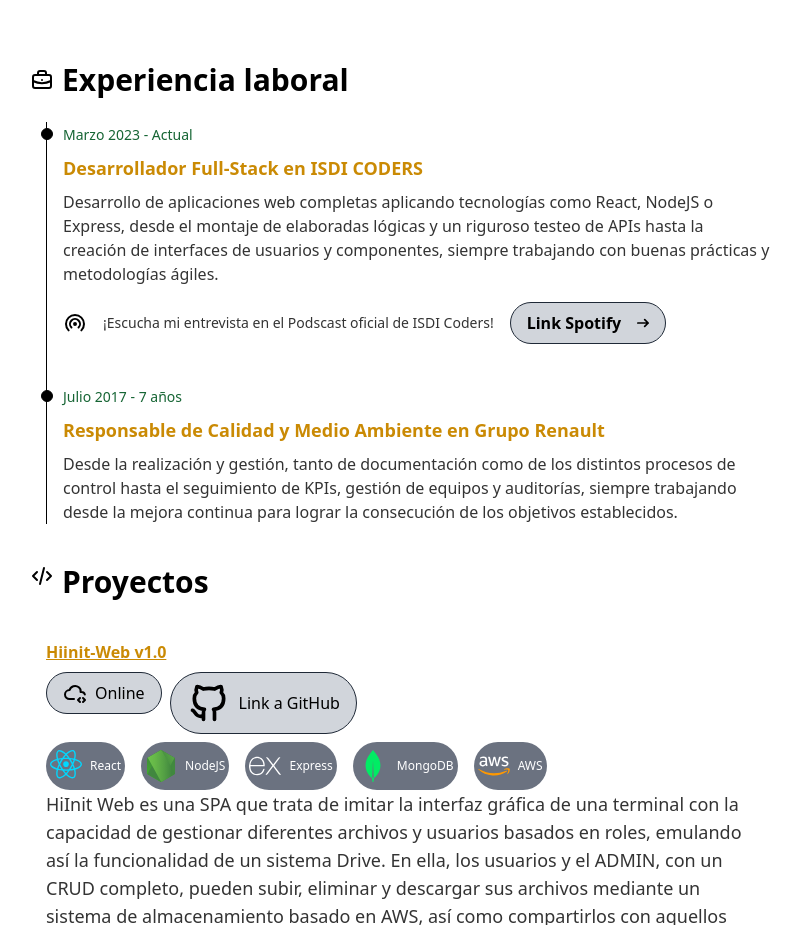
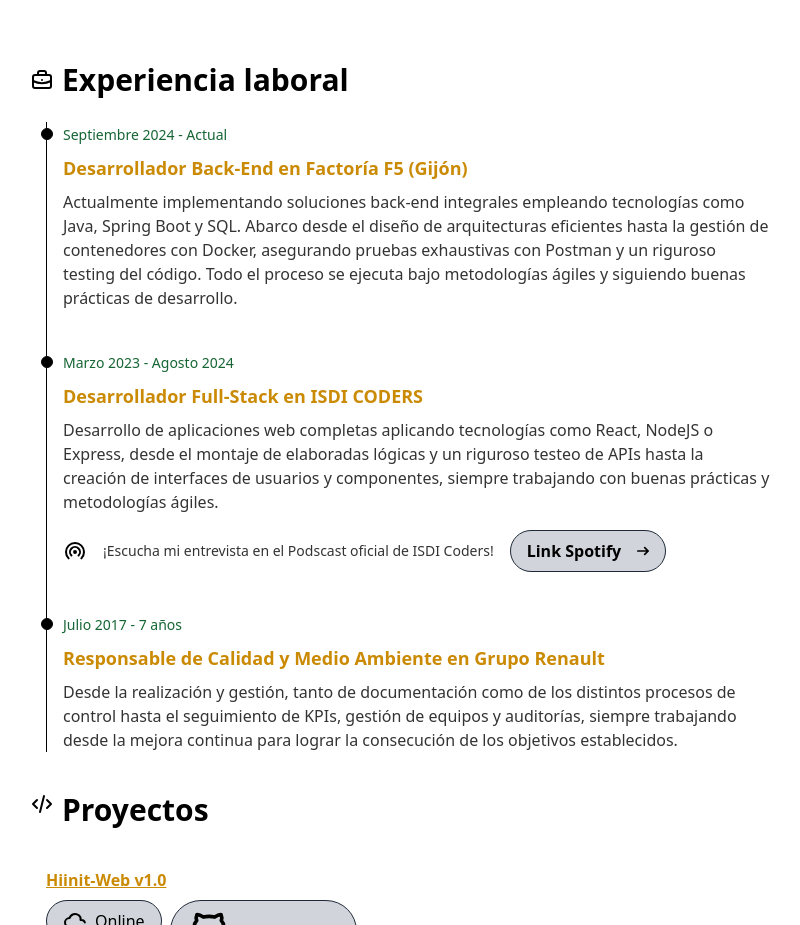
Before and after one commit to abelpriem/porfolio-abel, an Astro site: page / in a window 1280 px wide. Shown: the part 940-1865 px from the top of the page, without its empty margins (240-1040 px from the left). Built offline with nearby package versions, Linux system fonts and the light colour scheme; Astro itself is replaced by a stand-in of ours.

Commit message:
Update with Back-End experience on Bootcamp Factoría F5

```diff
--- a/src/components/Experience.astro
+++ b/src/components/Experience.astro
@@ -3,7 +3,13 @@ import ExperienceItem from "./ExperienceItem.astro";
 
 const EXPERIENCE = [
   {
-    date: "Marzo 2023 - Actual",
+    date: "Septiembre 2024 - Actual",
+    title: "Desarrollador Back-End en Factoría F5 (Gijón)",
+    description:
+      "Actualmente implementando soluciones back-end integrales empleando tecnologías como Java, Spring Boot y SQL. Abarco desde el diseño de arquitecturas eficientes hasta la gestión de contenedores con Docker, asegurando pruebas exhaustivas con Postman y un riguroso testing del código. Todo el proceso se ejecuta bajo metodologías ágiles y siguiendo buenas prácticas de desarrollo.",
+  },
+  {
+    date: "Marzo 2023 - Agosto 2024",
     title: "Desarrollador Full-Stack en ISDI CODERS",
     description:
       "Desarrollo de aplicaciones web completas aplicando tecnologías como React, NodeJS o Express, desde el montaje de elaboradas lógicas y un riguroso testeo de APIs hasta la creación de interfaces de usuarios y componentes, siempre trabajando con buenas prácticas y metodologías ágiles.",
```
